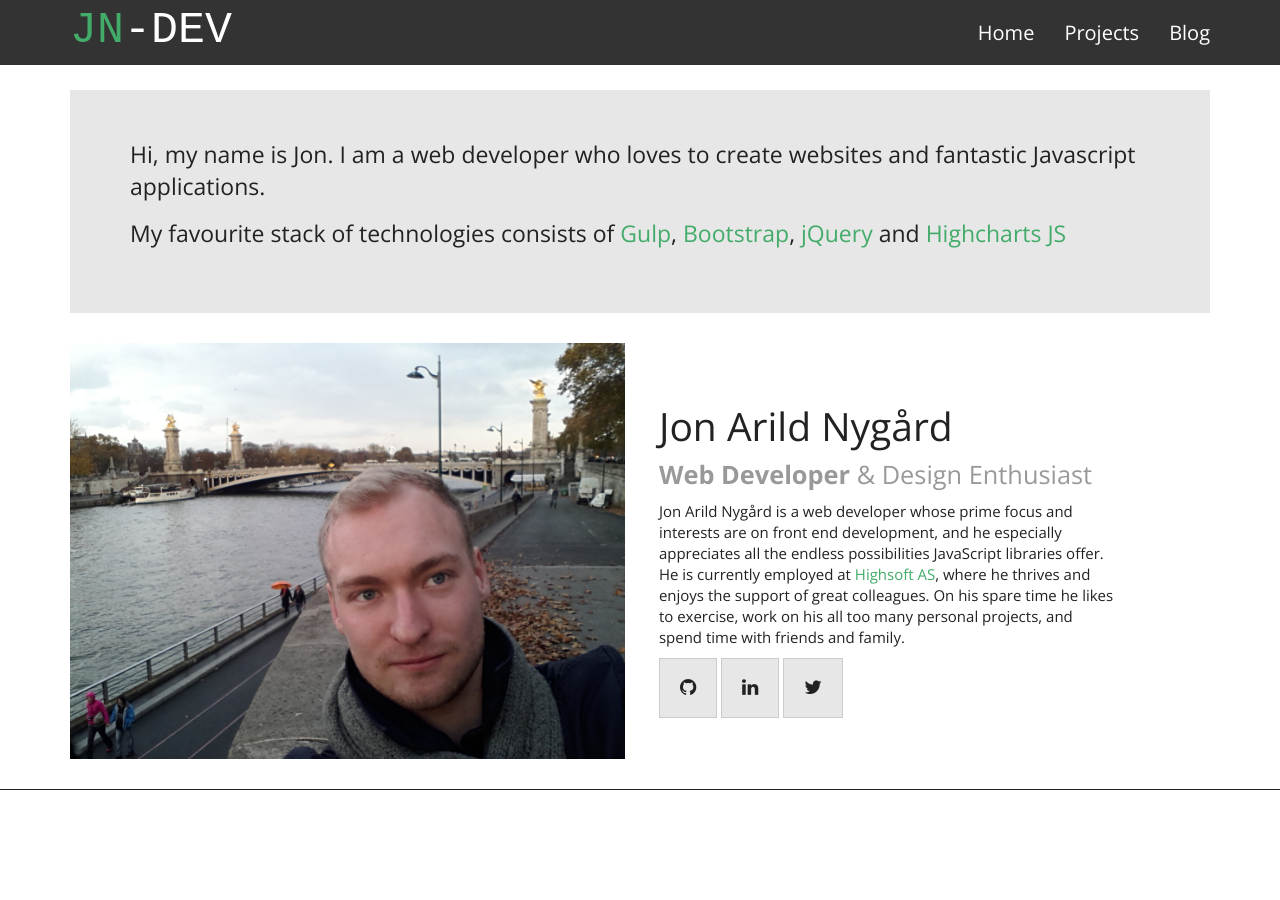
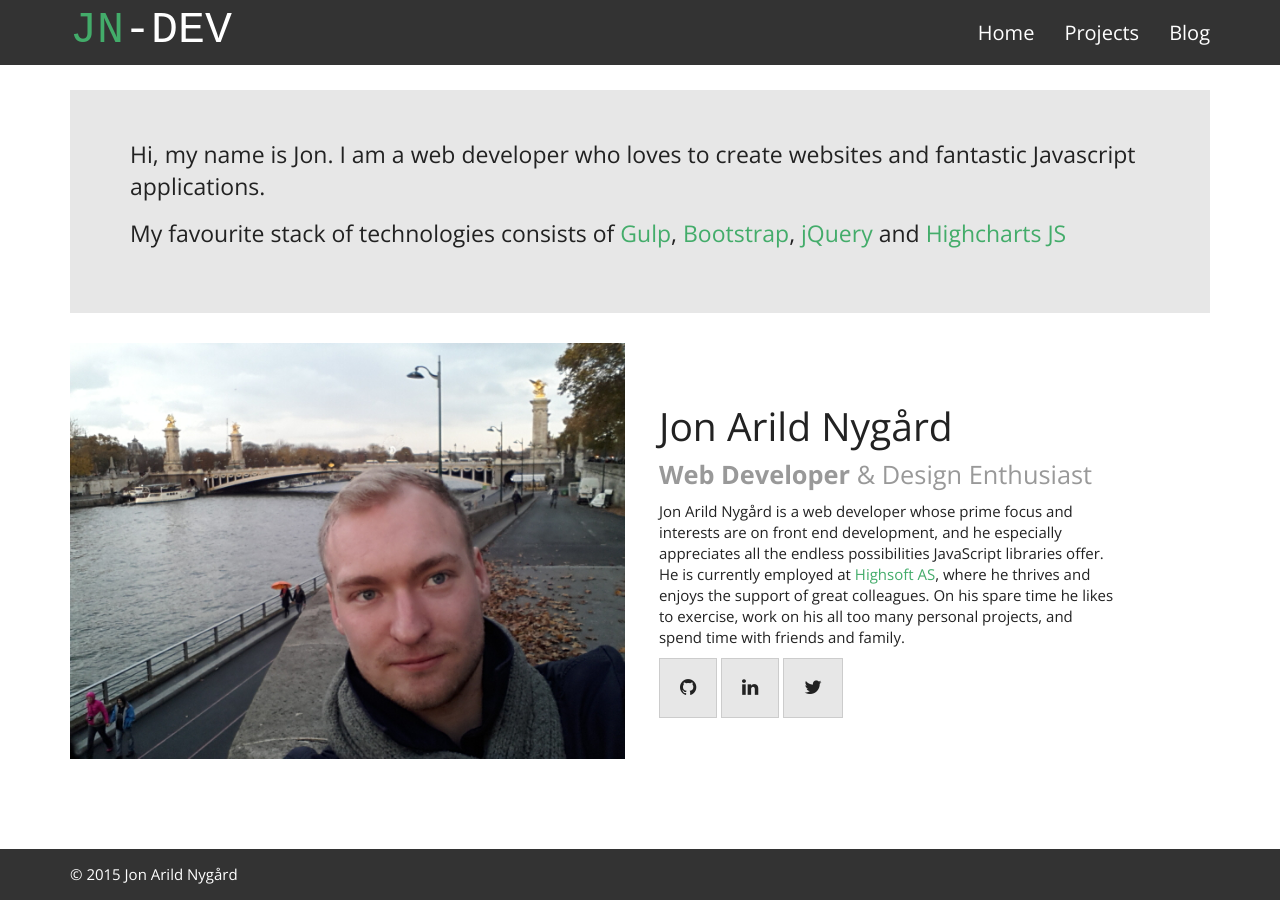
Before and after one commit to jon-a-nygaard/jon-a-nygaard.github.io, a Jekyll site: the page built from index.html, in a window 1280 px wide. Built offline with Jekyll 4.4.1, drawn with Linux system fonts in a browser that asks for light colours; nearby versions of some CDN libraries.

Commit message:
Sticky footer & missing scripts.

```diff
--- /dev/null
+++ b/_includes/footer.html
@@ -0,0 +1,5 @@
+<footer id="jn-footer" class="footer">
+	<div class="container">
+		<p>&copy; 2015 Jon Arild Nygård</p>
+	</div>
+</footer>
--- a/_layouts/default.html
+++ b/_layouts/default.html
@@ -30,10 +30,16 @@
 	</head>
 	<body>
 		{% include menu.html %}
-		<div id="projects" class="page">
+		<div id="jn-content">
 			<div class="container">
 				{{ content }}
 			</div>
 		</div>
+		{% include footer.html %}
+		<!-- jQuery (necessary for Bootstrap's JavaScript plugins) -->
+		<script src="https://ajax.googleapis.com/ajax/libs/jquery/1.11.0/jquery.min.js"></script>
+		<!-- Include all compiled plugins (below), or include individual files as needed -->
+		<script src="/assets/bootstrap-3.1.1/js/bootstrap.min.js"></script>
+		<script src="/dist/all.min.js"></script>
 	</body>
 </html>
--- a/assets/css/lightBlue.css
+++ b/assets/css/lightBlue.css
@@ -1,3 +1,10 @@
+html {
+  position: relative;
+  min-height: 100%;
+}
+body {
+  margin-bottom: 51px;
+}
 a,
 a:hover,
 a:focus,
@@ -21,9 +28,8 @@ img {
 .navbar-brand {
   height: 60px;
 }
-.page {
+#jn-content {
   padding: 90px 0 30px 0;
-  border-bottom: 1px solid #222222;
 }
 .tagline {
   padding: 90px 0 30px 0;
@@ -33,3 +39,15 @@ img {
   vertical-align: middle;
   float: none;
 }
+.footer {
+  position: absolute;
+  bottom: 0;
+  width: 100%;
+  height: 51px;
+  padding: 15px;
+  background-color: #333333;
+  color: white;
+}
+.footer p {
+  margin: 0;
+}
```
